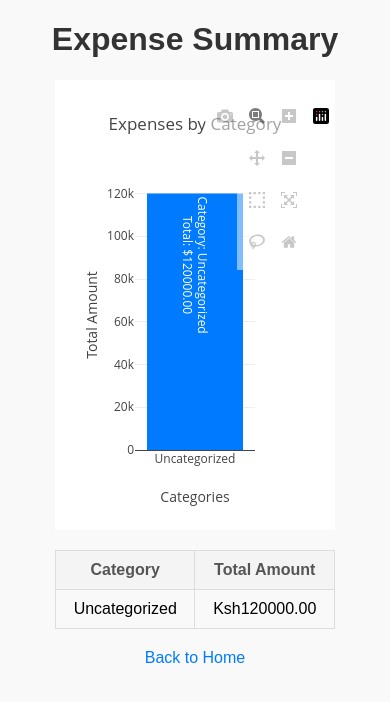
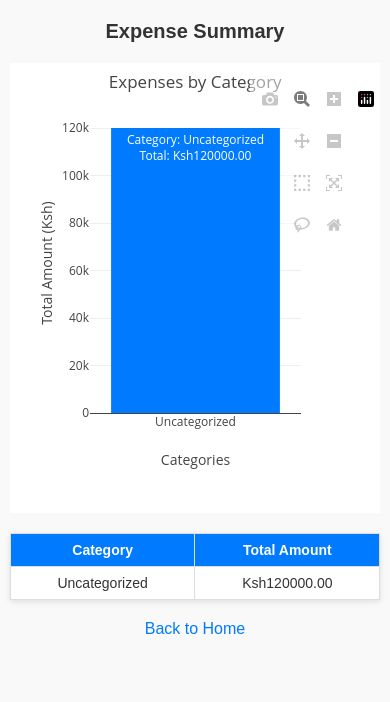
Before and after one commit to Dkmbugua/Ver_Expense_Tracker, a Flask app: page /expense_summary in a window 390 px wide. Shown: the top 702 px of the page. Run offline with Flask 3, Linux system fonts and the light colour scheme; a user stored in the database is signed in; data comes from the database, SQL or seed files in the repository; some libraries are stand-ins or nearby versions.

Commit message:
expense summary

```diff
--- a/templates/expense_summary.html
+++ b/templates/expense_summary.html
@@ -4,52 +4,58 @@
     <title>Expense Summary</title>
     <meta name="viewport" content="width=device-width, initial-scale=1.0">
     <style>
-        @media (max-width: 768px) {
-            header h1 {
-                font-size: 20px;
-            }
-
-            .chart-container {
-                margin: 10px;
-                padding: 10px;
-            }
-
-            h2 {
-                font-size: 18px;
-                text-align: center;
-            }
+        /* General Styling */
+        body {
+            font-family: Arial, sans-serif;
+            margin: 0;
+            padding: 0;
+            background-color: #f9f9f9;
+            color: #333;
         }
 
-        body {
-            font-family: Arial, sans-serif;
-            margin: 20px;
-            padding: 0;
-            background-color: #f9f9f9;
-        }
         h1 {
             text-align: center;
             color: #333;
+            margin: 20px 0;
         }
+
+        /* Chart Container */
+        #chart {
+            width: 90%;
+            max-width: 800px;
+            margin: 20px auto;
+        }
+
+        /* Table Styling */
         table {
-            width: 80%;
+            width: 90%;
+            max-width: 800px;
             margin: 20px auto;
             border-collapse: collapse;
+            background: white;
+            box-shadow: 0 2px 6px rgba(0, 0, 0, 0.1);
         }
+
         th, td {
             padding: 10px;
             border: 1px solid #ddd;
             text-align: center;
         }
+
         th {
-            background-color: #f4f4f4;
-            color: #555;
+            background-color: #007bff;
+            color: white;
         }
+
         tr:nth-child(even) {
             background-color: #f9f9f9;
         }
+
         tr:hover {
             background-color: #f1f1f1;
         }
+
+        /* Link Styling */
         a {
             display: block;
             text-align: center;
@@ -57,12 +63,25 @@
             color: #007bff;
             text-decoration: none;
         }
+
         a:hover {
             text-decoration: underline;
         }
-        #chart {
-            width: 80%;
-            margin: 0 auto 20px auto;
+
+        /* Responsive Design */
+        @media (max-width: 768px) {
+            h1 {
+                font-size: 20px;
+            }
+
+            table, #chart {
+                width: 95%;
+            }
+
+            th, td {
+                font-size: 14px;
+                padding: 8px;
+            }
         }
     </style>
     <script src="https://cdn.plot.ly/plotly-latest.min.js"></script>
@@ -104,18 +123,19 @@
                 y: totals,
                 type: 'bar',
                 marker: { color: '#007bff' },
-                text: totals.map((total, i) => `Category: ${categories[i]}<br>Total: $${total.toFixed(2)}`), // Tooltip text
-                hoverinfo: 'text' // Use the custom tooltip text
+                text: totals.map((total, i) => `Category: ${categories[i]}<br>Total: Ksh${total.toFixed(2)}`),
+                hoverinfo: 'text'
             }
         ];
 
         var layout = {
             title: 'Expenses by Category',
             xaxis: { title: 'Categories' },
-            yaxis: { title: 'Total Amount' }
+            yaxis: { title: 'Total Amount (Ksh)' },
+            margin: { t: 50, b: 100 } // Adjust chart margins
         };
 
-        Plotly.newPlot('chart', data, layout);
+        Plotly.newPlot('chart', data, layout, { responsive: true });
     </script>
 </body>
 </html>
```
